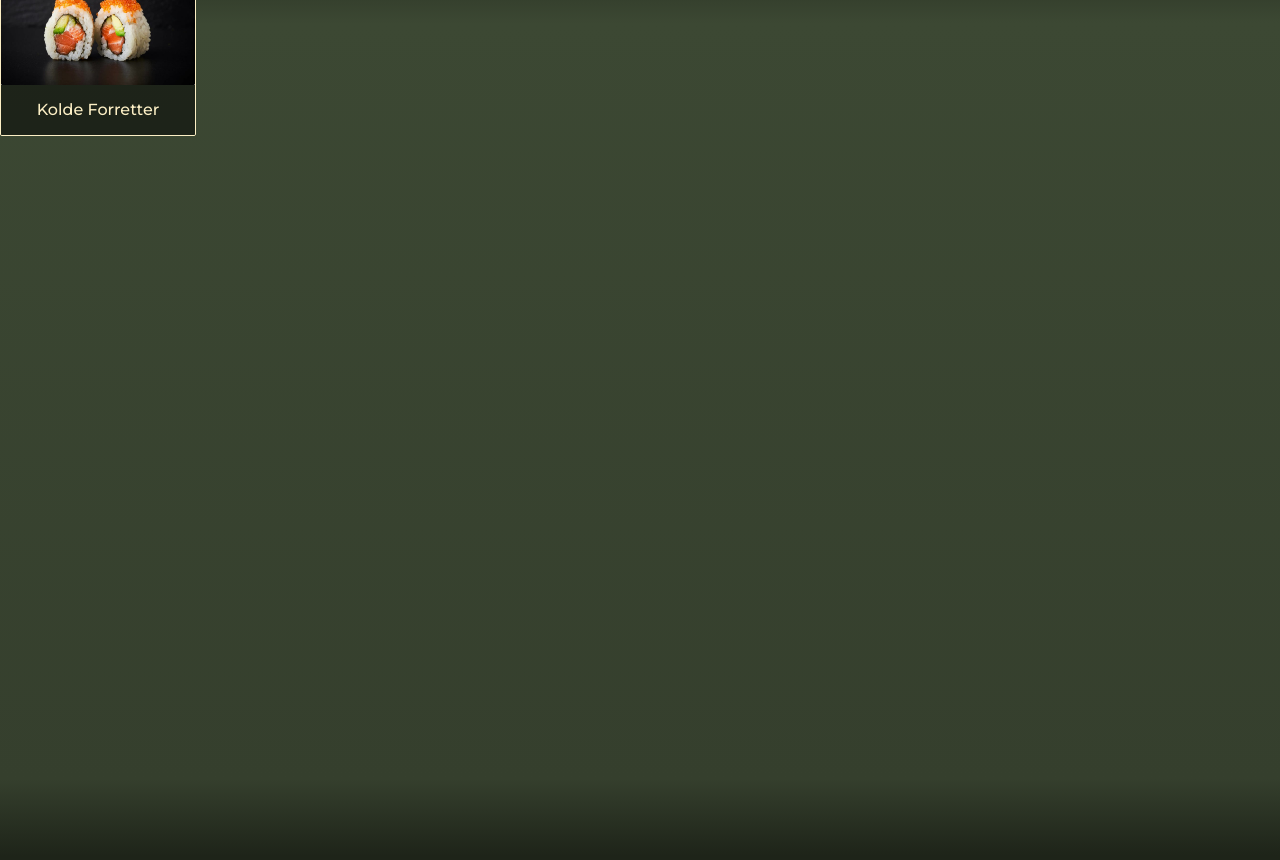
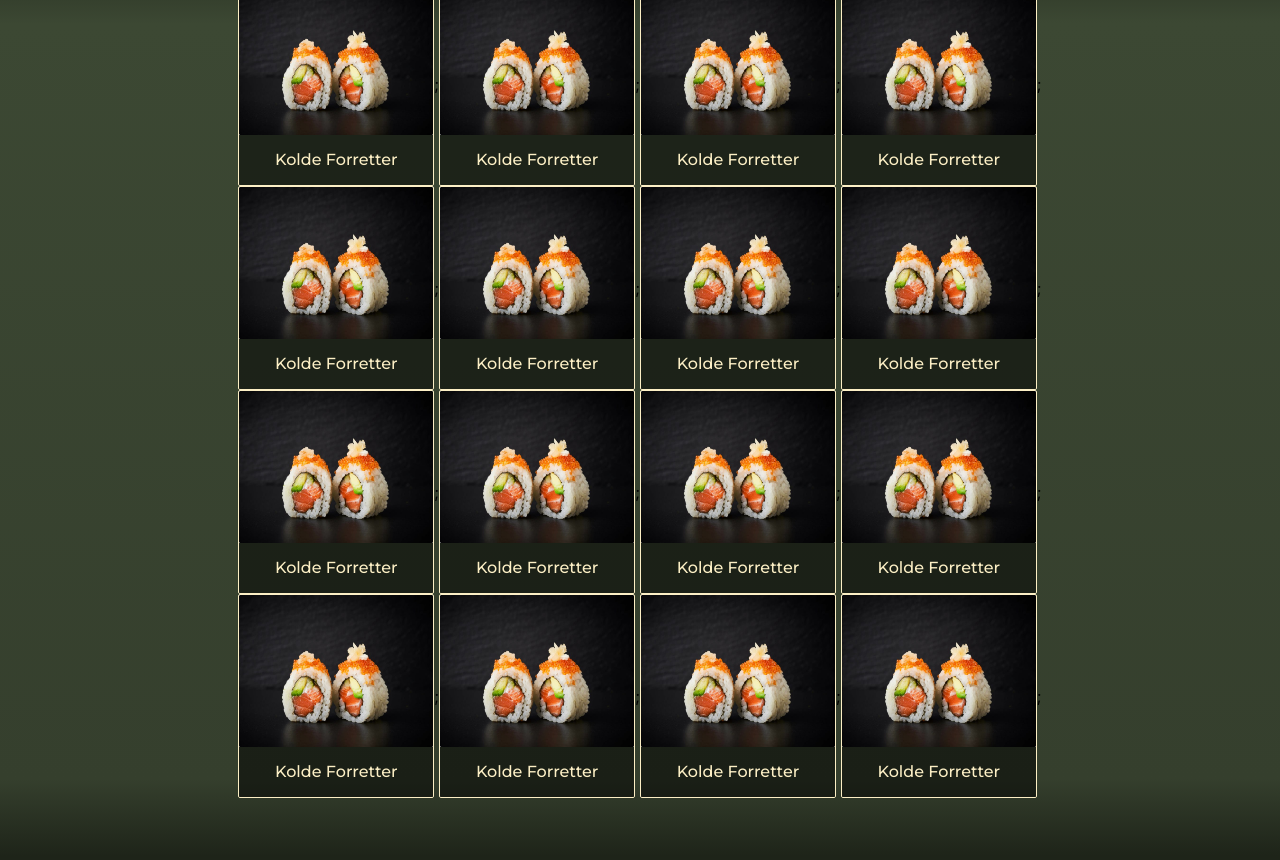
Before and after one commit to na-talia/sushi-takeaway, a React (Create React App) app: page / in a window 1280 px wide. Shown: the part 980-1840 px from the top of the page. Built offline with nearby package versions, Linux system fonts and the light colour scheme.

Commit message:
added SushiByCategory component, which includes 16 Sushi-containers (hardcoded)

```diff
--- a/src/App.js
+++ b/src/App.js
@@ -4,7 +4,7 @@ import NavBar from "./components/NavBar";
 import Promotions from "./components/promotions/Promotions";
 import Slogan from "./components/Slogan";
 import Title from "./components/Title";
-import SushiCategoryContainer from "./components/sushi-by-category/SushiCategoryContainer";
+import SushiByCategory from "./components/sushi-by-category/SushiByCategory";
 
 function App() {
   return (
@@ -13,7 +13,7 @@ function App() {
       <Promotions />
       <Slogan />
       <Title text="Test" />
-      <SushiCategoryContainer />
+      <SushiByCategory />
     </div>
   );
 }
--- /dev/null
+++ b/src/components/sushi-by-category/SushiByCategory.jsx
@@ -0,0 +1,19 @@
+import React from "react";
+import SushiCategoryContainer from "./SushiCategoryContainer";
+
+const SushiByCategory = () => {
+  return (
+    <div className="flex flex-wrap w-[818px] justify-center items-center mx-auto mt-small">
+      <SushiCategoryContainer />; <SushiCategoryContainer />;
+      <SushiCategoryContainer />; <SushiCategoryContainer />;
+      <SushiCategoryContainer />; <SushiCategoryContainer />;
+      <SushiCategoryContainer />; <SushiCategoryContainer />;
+      <SushiCategoryContainer />; <SushiCategoryContainer />;
+      <SushiCategoryContainer />; <SushiCategoryContainer />;
+      <SushiCategoryContainer />; <SushiCategoryContainer />;
+      <SushiCategoryContainer />; <SushiCategoryContainer />;
+    </div>
+  );
+};
+
+export default SushiByCategory;
```
